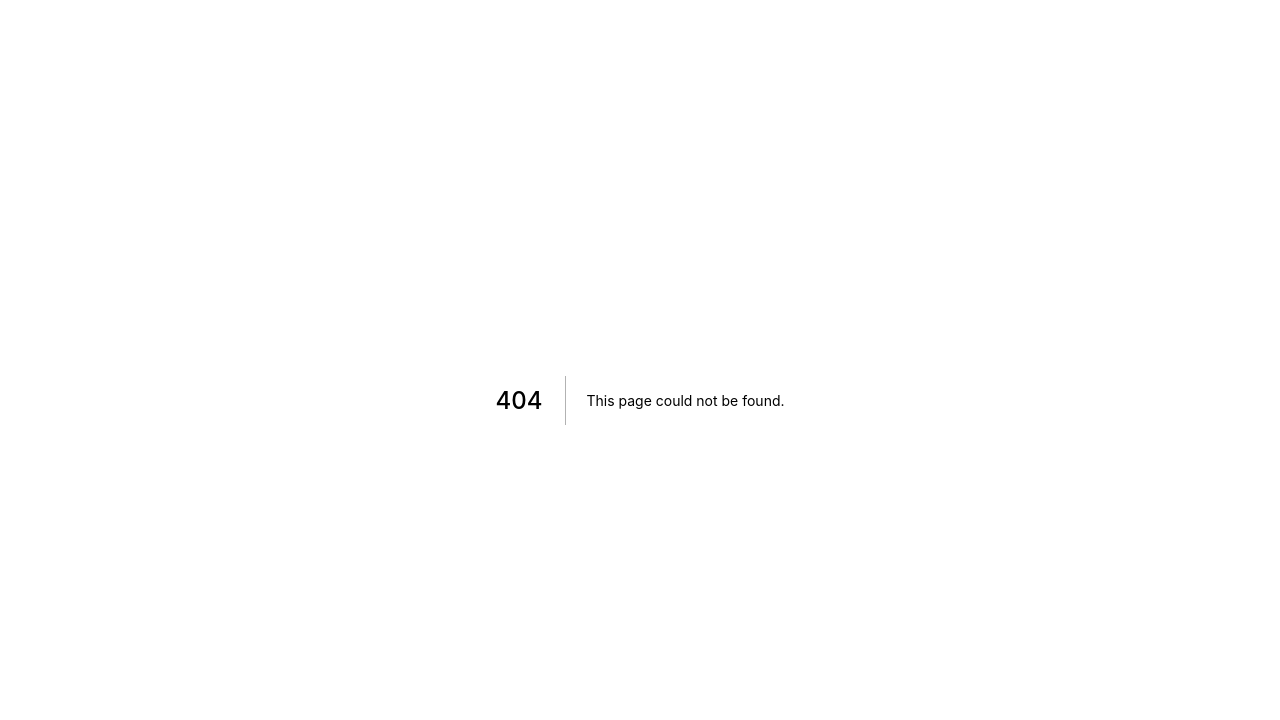
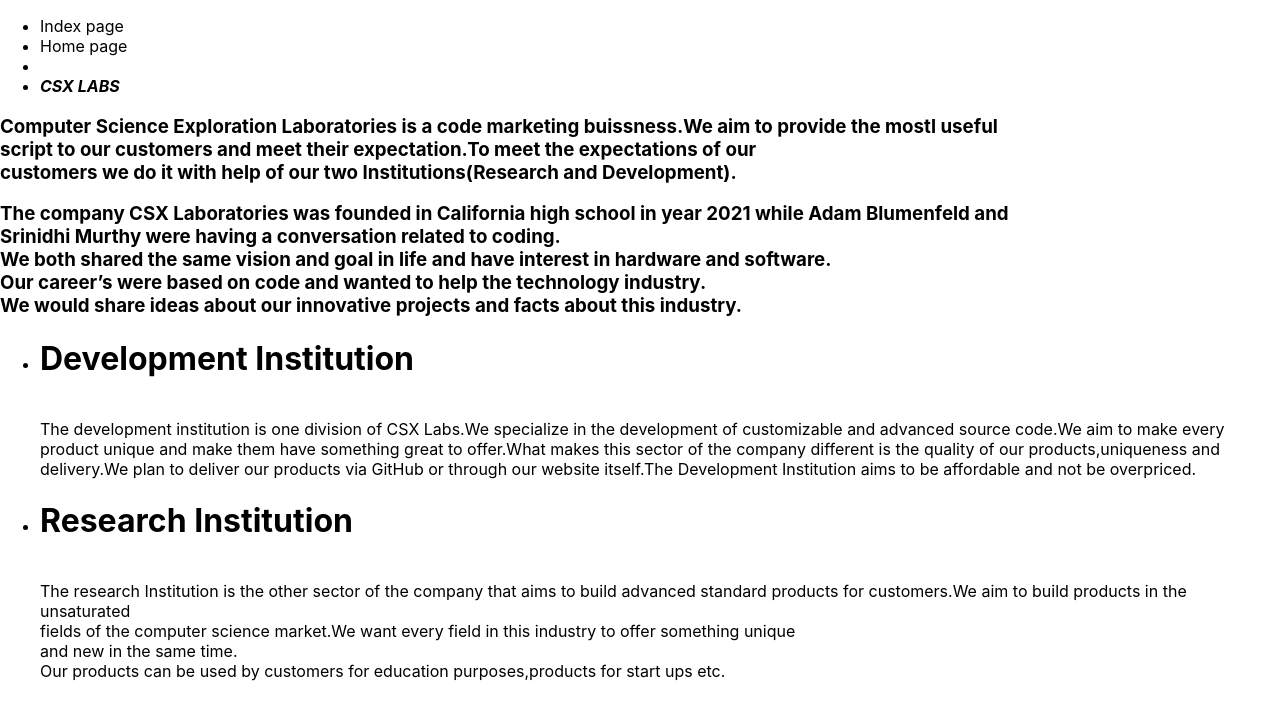
Before and after one commit to CSXL/csxlabs.org, a Next.js app in the folder frontend/: page /aboutus in a window 1280 px wide. Before the commit this address had no page. Shown: the top 720 px of the page. Built offline with nearby package versions, Linux system fonts and the light colour scheme.

Commit message:
This is the about page

```diff
--- /dev/null
+++ b/frontend/pages/aboutus.tsx
@@ -0,0 +1,62 @@
+import '../styles/globals.css'
+import Link from 'next/link'
+import Head from 'next/Head'
+import Image from 'next/image'
+import '../Images/csxlang.jpeg'
+
+function Aboutus() {
+  return (
+  <div id='maindiv'>
+
+  <ul>
+  <li>
+    <Link href='/'>
+  <a>Index page</a>
+  </Link>
+  </li>
+ <li>
+   <Link href='index'>
+ <a >Home page</a>
+   </Link>
+
+  </li>
+    <li id='right_li'>
+
+      </li>
+
+  <li id='right_li'>
+   <b> <i>CSX LABS</i></b>
+    </li>
+  </ul>
+
+
+  <h3 id='maininfo' >
+    Computer Science Exploration Laboratories is a code marketing buissness.We aim to provide the mostl useful <br></br> script to our customers and meet their expectation.To meet the expectations of our <br></br>customers we do it with help of our two Institutions(Research and Development).
+  </h3>
+  <h3 id='history'>
+  The company CSX Laboratories was founded in California high school in year 2021  while Adam Blumenfeld and<br></br> Srinidhi Murthy were having a conversation related to coding.<br></br>We both shared the same vision and goal in life and have interest in hardware and software.<br></br>Our career’s were based on code and wanted to help the technology industry.<br></br>We would share ideas about our innovative projects and facts about this industry.
+
+    </h3>
+<ul >
+<li >
+
+  <h1 id='left'>Development Institution</h1><br></br>
+  The development institution is one division of CSX Labs.We specialize in the development of customizable and advanced source code.We aim to make every product unique and make them have something great to offer.What makes this sector of the company different is the quality of our products,uniqueness and delivery.We plan to deliver our products via GitHub or through our website itself.The Development Institution aims to be affordable and not be overpriced.
+
+</li>
+<li >
+    <h1 id='right'>Research Institution</h1>
+    <br></br>
+    The research Institution is the other sector of the company that aims to build advanced standard products for customers.We aim to build products in the unsaturated<br></br> fields of the computer science market.We want every field in this industry to offer something unique<br></br> and new in the same time.<br></br>Our products can be used by customers for education purposes,products for start ups etc.
+
+  </li>
+</ul>
+
+</div>
+
+
+
+  )
+}
+
+export default Aboutus
```
